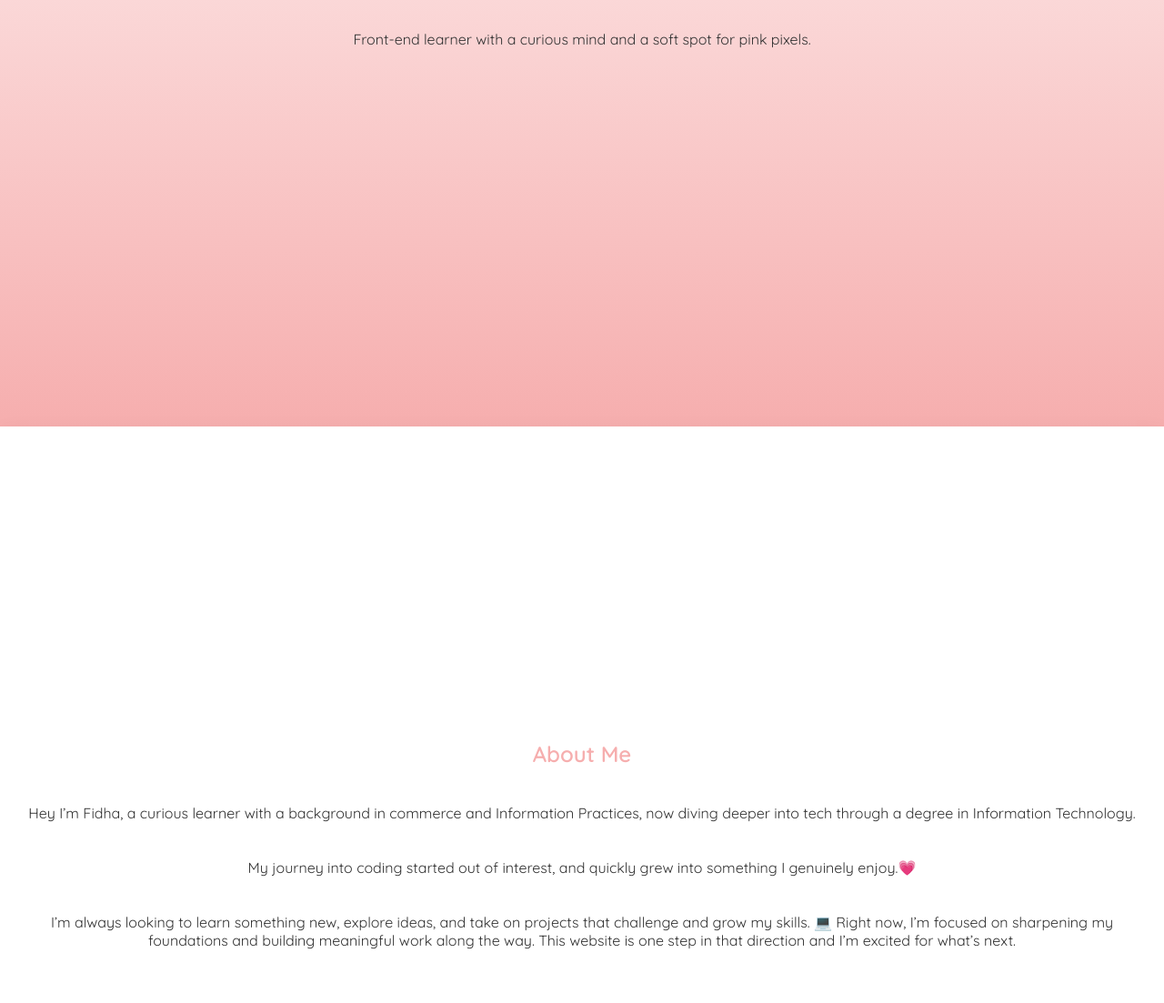
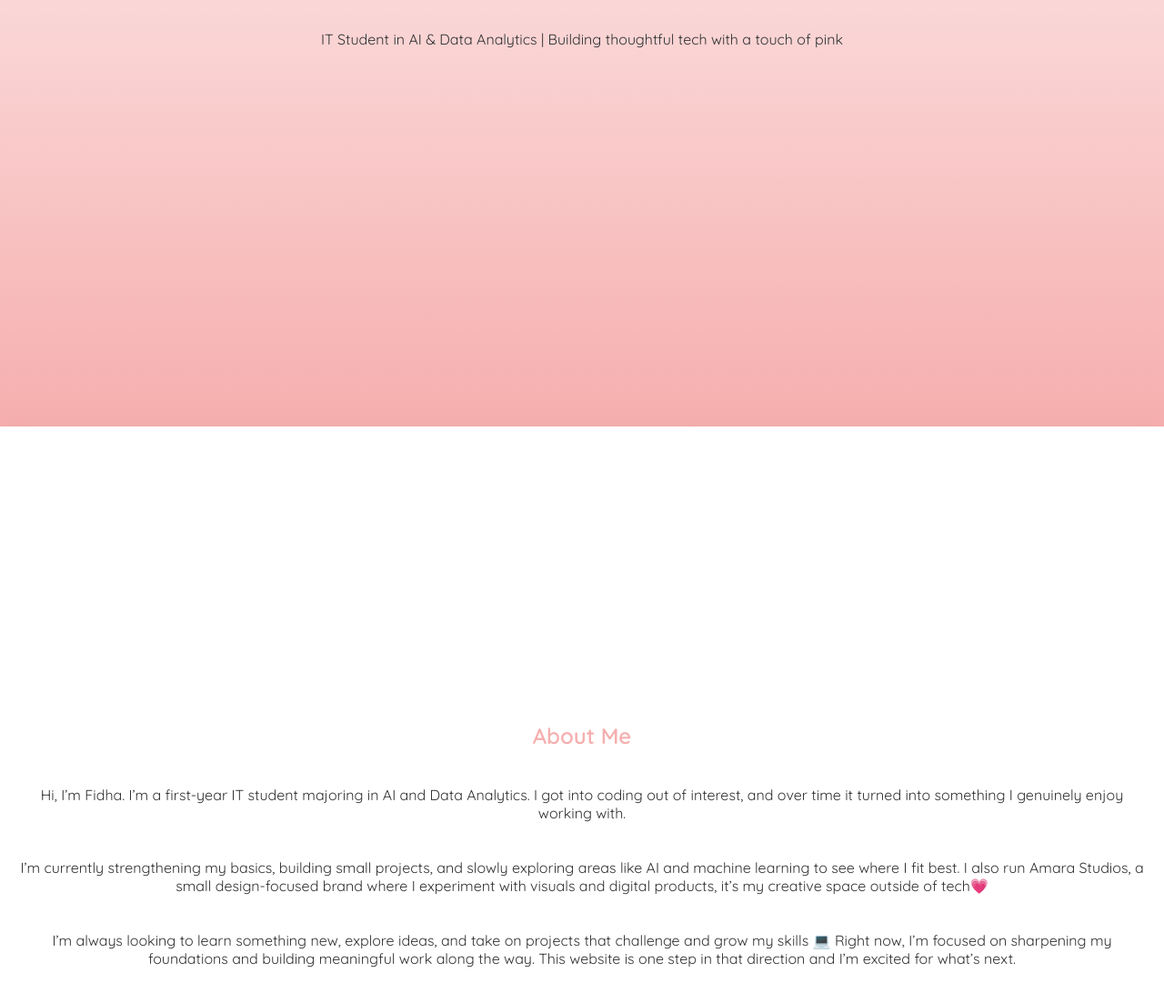
Before and after one commit to fidha-salam/my-portfolio-1, a plain HTML site: page index.html in a window 1280 px wide. Shown: the part 451-1554 px from the top of the page at 91% size. Drawn offline with Linux system fonts and the light colour scheme; a web font is replaced by a local one.

Commit message:
Revise content and links in index.html
Updated personal information and project links in the portfolio website.

```diff
--- a/index.html
+++ b/index.html
@@ -22,21 +22,17 @@
         <header>
             <section id="landing">
                 <h1>Fidha Salam</h1>
-                <p>Front-end learner with a curious mind and a soft spot for pink pixels.</p>
+                <p>IT Student in AI & Data Analytics | Building thoughtful tech with a touch of pink</p>
             </section>
             <section id="about-me">
                 <h2>About Me</h2>
-                <p>
-                    Hey I’m Fidha, a curious learner with a background in commerce and Information Practices, now diving deeper into tech through a degree in Information Technology. </p>
-                    <p>My journey into coding started out of interest, and quickly grew into something I genuinely enjoy.💗
-                  </p>
-                  <p>
-                    I’m always looking to learn something new, explore ideas, and take on projects that challenge and grow my skills. 💻
-                    Right now, I’m focused on sharpening my foundations and building meaningful work along the way. This website is one step in that direction and I’m excited for what’s next. </p>
+                <p> Hi, I’m Fidha. I’m a first-year IT student majoring in AI and Data Analytics. I got into coding out of interest, and over time it turned into something I genuinely enjoy working with. </p>
+                    <p>I’m currently strengthening my basics, building small projects, and slowly exploring areas like AI and machine learning to see where I fit best. I also run Amara Studios, a small design-focused brand where I experiment with visuals and digital products, it’s my creative space outside of tech💗 </p>
+                  <p> I’m always looking to learn something new, explore ideas, and take on projects that challenge and grow my skills 💻 Right now, I’m focused on sharpening my foundations and building meaningful work along the way. This website is one step in that direction and I’m excited for what’s next. </p>
             </section>
             <section id="my-work">
                 <h2>My Work</h2>
-                <a href="IP Project_final.pdf" target="_blank" class="project-link">
+                <a href="https://github.com/fidha-salam/task-flo" target="_blank" class="project-link">
                     <div class="project-card">
                       <h3>TaskFlo</h3>
                       <p>A smart assignment manager for students. Helps track, submit, and stay productive! Built with Python+Excel integration.</p>
```
